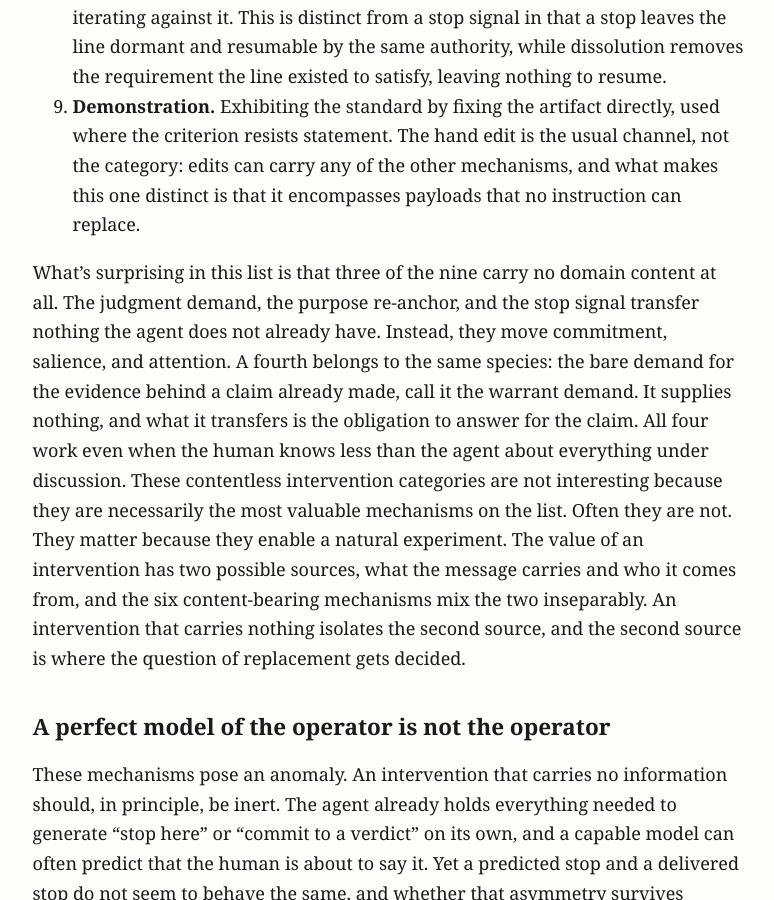
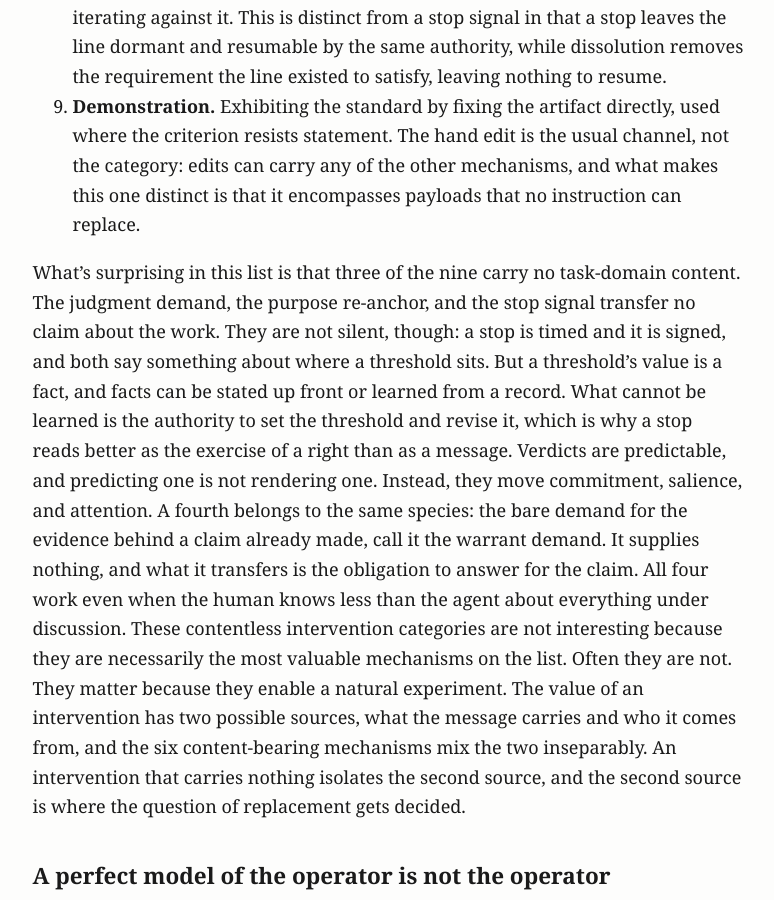
Before and after one commit to MajorLift/blog, a Jekyll site: the page built from _posts/2026-07-24-when-if-ever-agents-stop-needing-us.md, in a window 1280 px wide and 900 px high, scrolled down 1927 px. Shown: the whole window, without its empty margins (252-1026 px from the left). Built offline with Jekyll 4.4.1, drawn with Linux system fonts in a browser that asks for light colours.

Commit message:
Essay: standing moves are content-free about the work, not silent
The three zero-content mechanisms were described as carrying no domain
content at all. Timing and direction do carry something, and the essay
now says what: a stop is timed and signed, and both indicate where a
threshold sits, but a threshold's value is a fact that can be stated up
front or learned from a record. What cannot be learned is the authority
to set and revise it, which is why a stop reads better as the exercise
of a right than as a message.

Co-Authored-By: Claude Fable 5 <noreply@anthropic.com>
Claude-Session: https://claude.ai/code/session_01Mw4tWepsNeMrRtN4bcbTv5

```diff
--- a/_posts/2026-07-24-when-if-ever-agents-stop-needing-us.md
+++ b/_posts/2026-07-24-when-if-ever-agents-stop-needing-us.md
@@ -27,7 +27,14 @@ Nine intervention mechanisms recur. Compressed to one line each:
 8. **Requirement dissolution.** Deleting a misspecified requirement instead of iterating against it. This is distinct from a stop signal in that a stop leaves the line dormant and resumable by the same authority, while dissolution removes the requirement the line existed to satisfy, leaving nothing to resume.
 9. **Demonstration.** Exhibiting the standard by fixing the artifact directly, used where the criterion resists statement. The hand edit is the usual channel, not the category: edits can carry any of the other mechanisms, and what makes this one distinct is that it encompasses payloads that no instruction can replace.
 
-What's surprising in this list is that three of the nine carry no domain content at all. The judgment demand, the purpose re-anchor, and the stop signal transfer nothing the agent does not already have. Instead, they move commitment, salience, and attention. A fourth belongs to the same species: the bare demand for the evidence behind a claim already made, call it the warrant demand. It supplies nothing, and what it transfers is the obligation to answer for the claim. All four work even when the human knows less than the agent about everything under discussion. These contentless intervention categories are not interesting because they are necessarily the most valuable mechanisms on the list. Often they are not. They matter because they enable a natural experiment. The value of an intervention has two possible sources, what the message carries and who it comes from, and the six content-bearing mechanisms mix the two inseparably. An intervention that carries nothing isolates the second source, and the second source is where the question of replacement gets decided.
+What's surprising in this list is that three of the nine carry no task-domain content.
+The judgment demand, the purpose re-anchor, and the stop signal transfer no claim about
+the work. They are not silent, though: a stop is timed and it is signed, and both say
+something about where a threshold sits. But a threshold's value is a fact, and facts can
+be stated up front or learned from a record. What cannot be learned is the authority to
+set the threshold and revise it, which is why a stop reads better as the exercise of a
+right than as a message. Verdicts are predictable, and predicting one is not rendering
+one. Instead, they move commitment, salience, and attention. A fourth belongs to the same species: the bare demand for the evidence behind a claim already made, call it the warrant demand. It supplies nothing, and what it transfers is the obligation to answer for the claim. All four work even when the human knows less than the agent about everything under discussion. These contentless intervention categories are not interesting because they are necessarily the most valuable mechanisms on the list. Often they are not. They matter because they enable a natural experiment. The value of an intervention has two possible sources, what the message carries and who it comes from, and the six content-bearing mechanisms mix the two inseparably. An intervention that carries nothing isolates the second source, and the second source is where the question of replacement gets decided.
 
 ## A perfect model of the operator is not the operator
 
```
